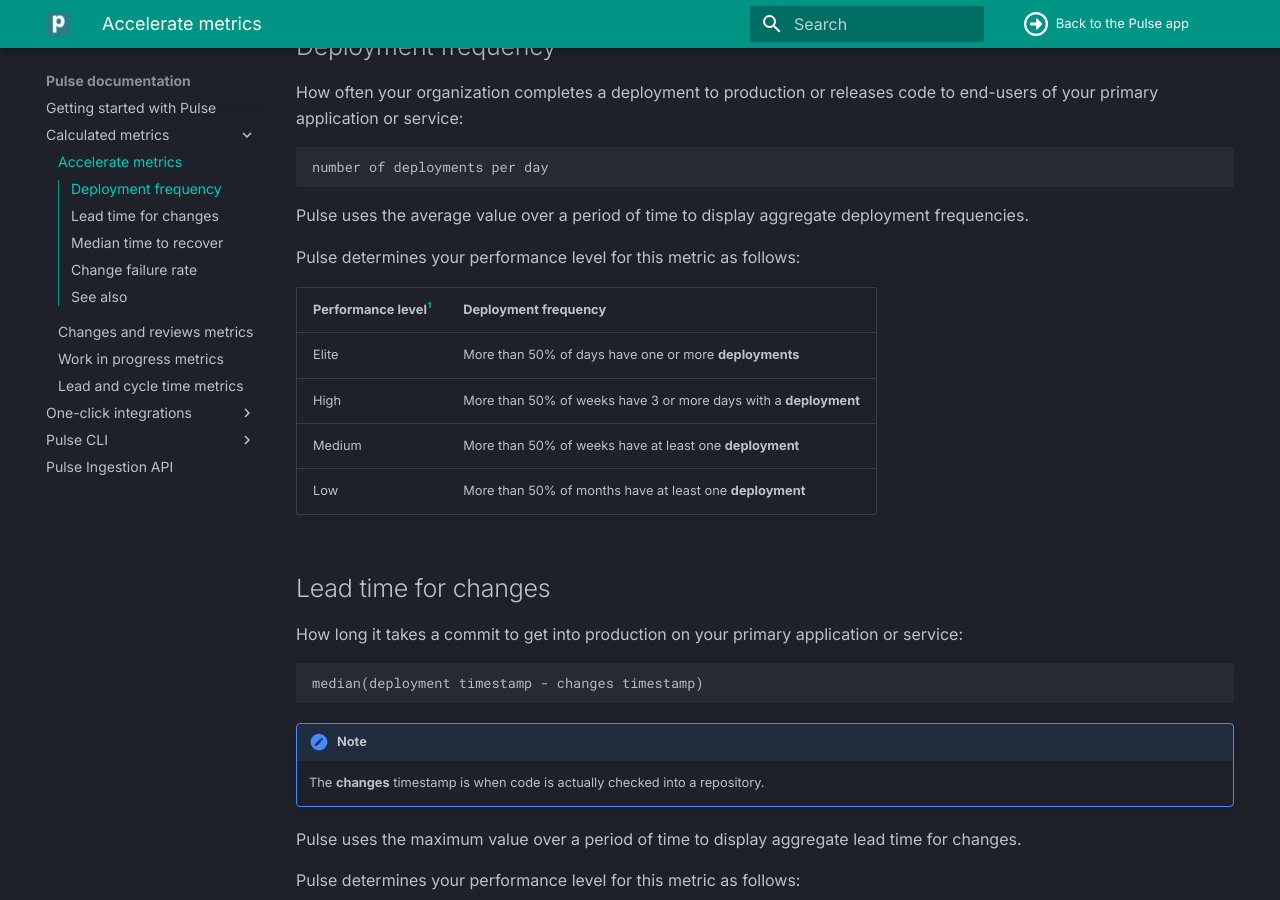
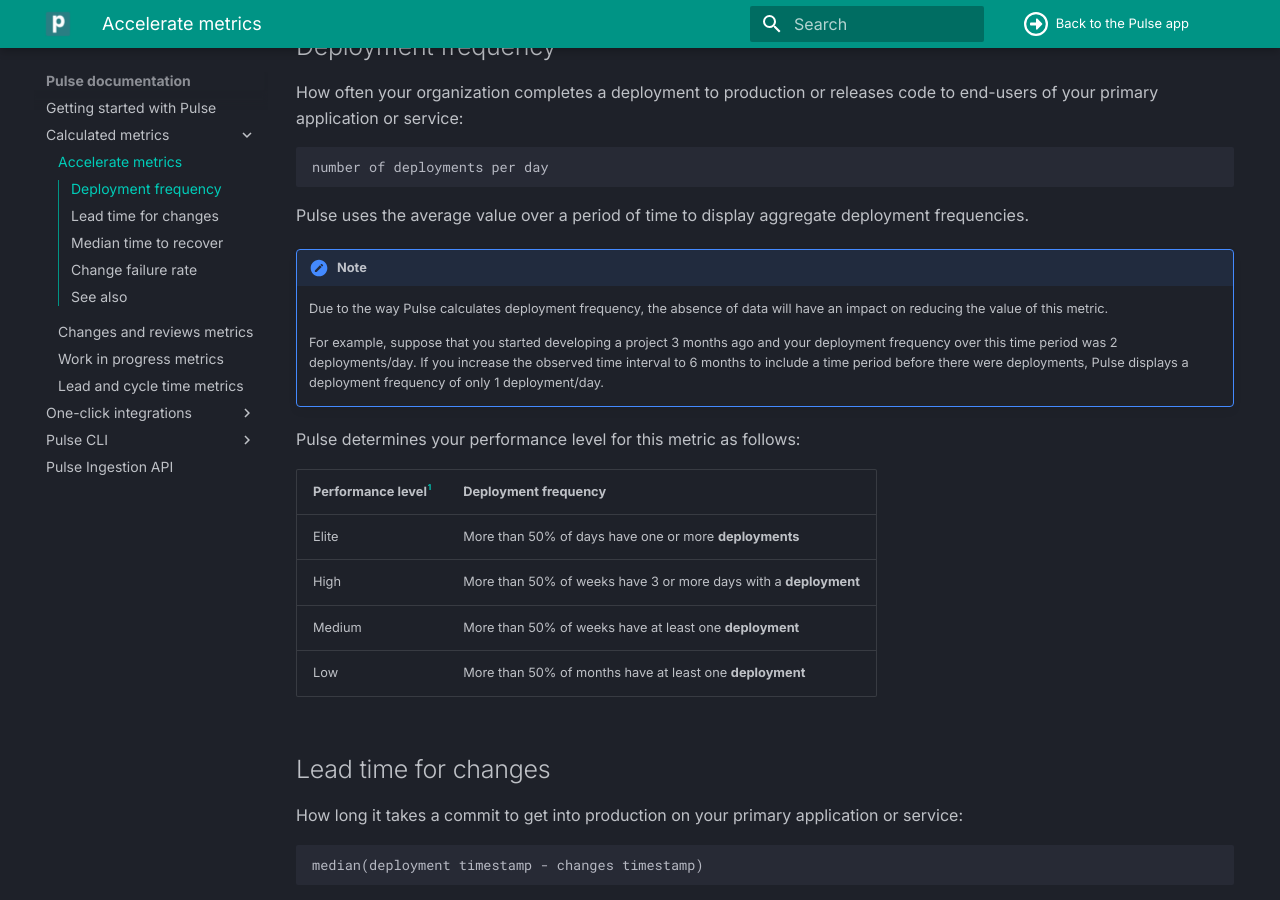
Before and after one commit to codacy/pulse-user-docs, an MkDocs documentation site: the page built from docs/metrics/accelerate.md, in a window 1280 px wide and 900 px high, scrolled down 384 px. Built offline with MkDocs 1.6.1 and Material for MkDocs 9.7.7, drawn with Linux system fonts in a browser that asks for light colours.

Commit message:
feat: Add a note on Deployment frequency missing data (#98)
* feat: Add a note on Deployment frequency missing data

* Update docs/metrics/accelerate.md

Co-authored-by: Paulo Ribeiro <paulo.ribeiro@codacy.com>

Co-authored-by: Paulo Ribeiro <paulo.ribeiro@codacy.com>

````diff
--- a/docs/metrics/accelerate.md
+++ b/docs/metrics/accelerate.md
@@ -16,6 +16,11 @@
 ```
 
 Pulse uses the average value over a period of time to display aggregate deployment frequencies.
+
+!!! note
+    Due to the way Pulse calculates deployment frequency, the absence of data will have an impact on reducing the value of this metric.
+
+    For example, suppose that you started developing a project 3 months ago and your deployment frequency over this time period was 2 deployments/day. If you increase the observed time interval to 6 months to include a time period before there were deployments, Pulse displays a deployment frequency of only 1 deployment/day.
 
 Pulse determines your performance level for this metric as follows:
 
````
